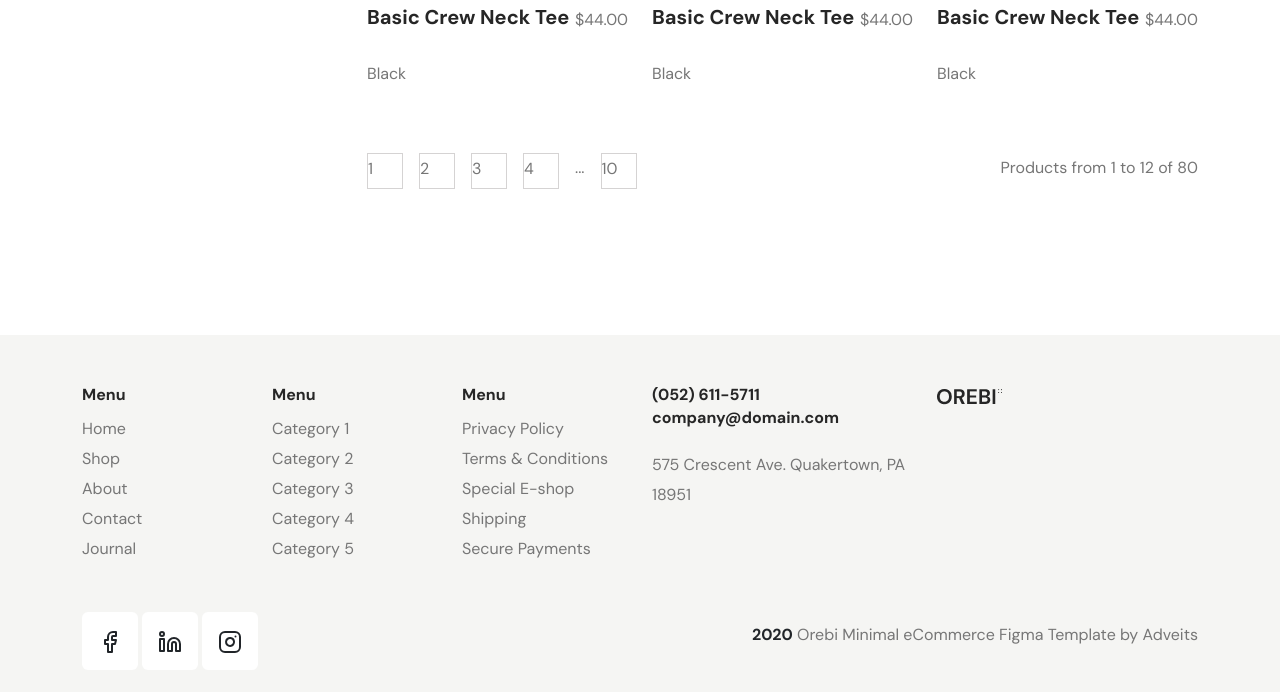
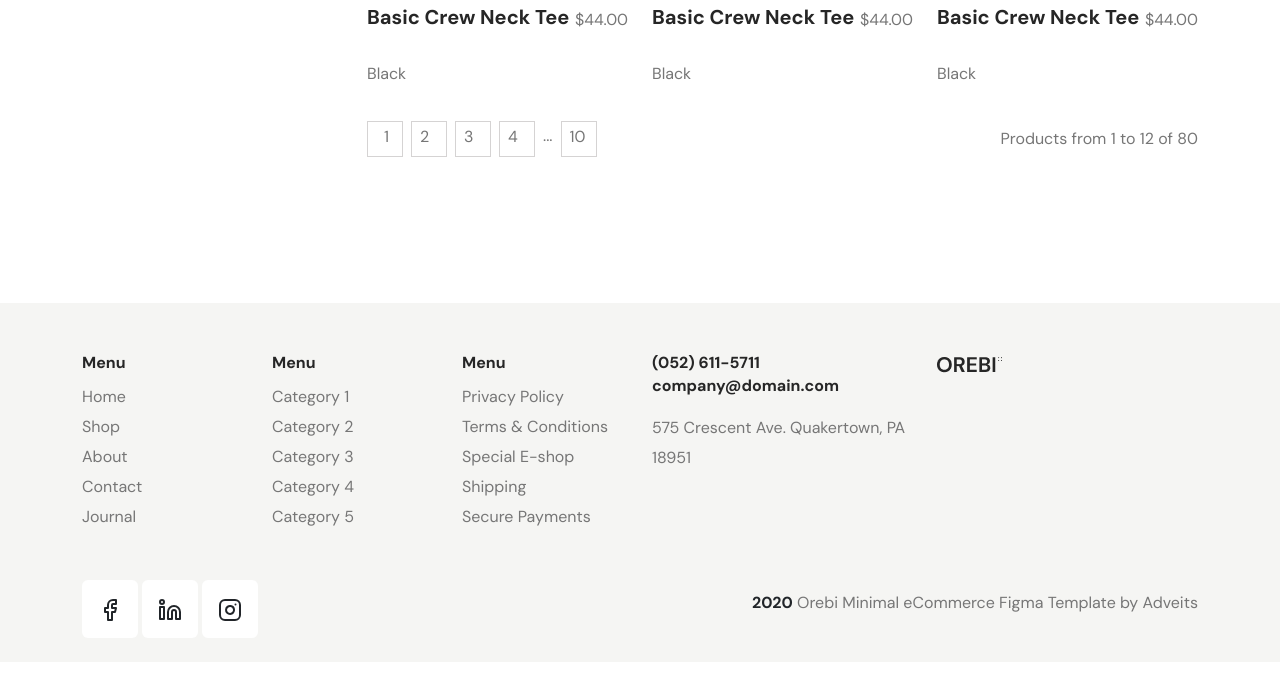
Before and after one commit to ShafiulTuhin/Orebi-ecommerce, a plain HTML site: page shop.html in a window 1280 px wide. Shown: the part 2384-3076 px from the top of the page. After the commit the page ends 3046 px from the top, so only its background shows below. Drawn offline with Linux system fonts and the light colour scheme.

Commit message:
Add files via upload

```diff
--- a/css/responsive.css
+++ b/css/responsive.css
@@ -119,6 +119,9 @@
     font-size: 8px;
     margin-top: 8px;
   }
+  .footerAddress {
+    font-size: 11px;
+  }
 }
 /* =====Medium Devices===== */
 @media only screen and (min-width: 575px) and (max-width: 767px) {
@@ -132,5 +135,9 @@
   }
   .footerPara {
     font-size: 10px;
+    margin-top: 9px;
+  }
+  .footerAddress {
+    font-size: 13px;
   }
 }
--- a/css/style.css
+++ b/css/style.css
@@ -158,6 +158,7 @@
   font-size: 10px;
   margin-top: 5px;
 }
+
 /* =====Products css===== */
 #products {
   padding: 130px 0;
--- a/shop.html
+++ b/shop.html
@@ -688,16 +688,18 @@
                 </div>
                 <p class="para">Black</p>
               </div>
-              <div class="col-lg-6 d-flex gap-3 mt-5">
-                <p class="para pagination text-center">1</p>
-                <p class="para pagination">2</p>
-                <p class="para pagination">3</p>
-                <p class="para pagination">4</p>
-                <p class="para">...</p>
-                <p class="para pagination">10</p>
-              </div>
-              <div class="col-lg-6 mt-5 para text-end">
-                Products from 1 to 12 of 80
+              <div class="d-flex justify-content-between align-items-center">
+                <div class="col-lg-6 col-6 d-flex gap-2 mt-3">
+                  <p class="para pagination cursor px-3">1</p>
+                  <p class="para pagination cursor px-2">2</p>
+                  <p class="para pagination cursor px-2">3</p>
+                  <p class="para pagination cursor px-2">4</p>
+                  <p class="para">...</p>
+                  <p class="para pagination cursor px-2">10</p>
+                </div>
+                <div class="col-lg-6 col-6 para text-end">
+                  Products from 1 to 12 of 80
+                </div>
               </div>
             </div>
           </div>
@@ -741,17 +743,17 @@
             <li class="para cursor">Secure Payments</li>
           </div>
 
-          <div class="col-lg-3 col-6 col-sm-6 col-md-6 d-flex flex-column">
+          <div class="col-lg-3 col-6 col-sm-6 col-md-8 d-flex flex-column">
             <p class="headingSix">
               (052) 611-5711
               <br />
               <span class="headingSix">company@domain.com</span>
             </p>
-            <p class="para footerPara">
+            <p class="para footerAddress">
               575 Crescent Ave. Quakertown, PA 18951
             </p>
           </div>
-          <div class="col-lg-3 col-6 col-sm-6 col-md-6 text-lg-start text-end">
+          <div class="col-lg-3 col-6 col-sm-6 col-md-4 text-lg-start text-end">
             <img src="./Images/Logo.png" alt="" />
           </div>
         </div>
```
Also changed, not shown: 404.html (+3 -3 lines), about.html (+3 -3 lines), cart.html (+3 -3 lines), checkout.html (+3 -3 lines), contact.html (+3 -3 lines), index.html (+3 -3 lines), login.html (+3 -3 lines), me.html (+3 -3 lines), signup.html (+3 -3 lines).
